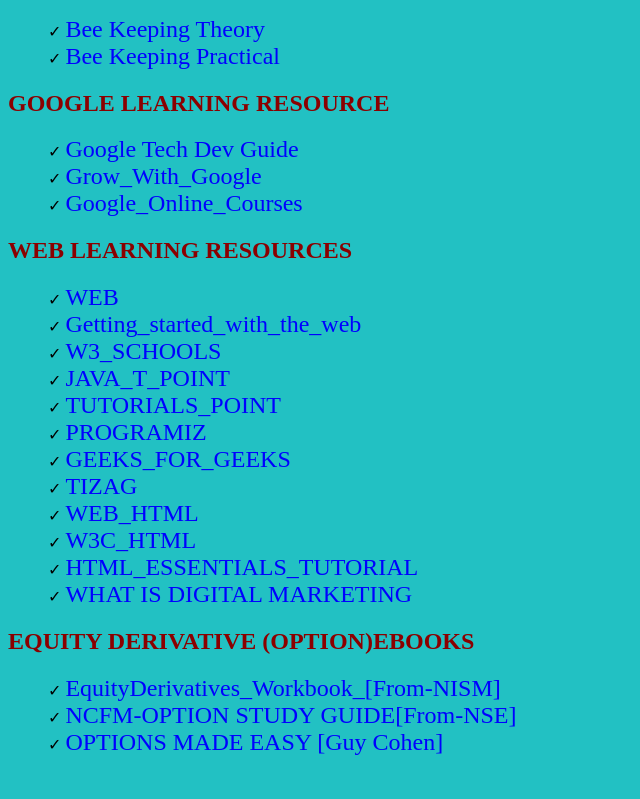
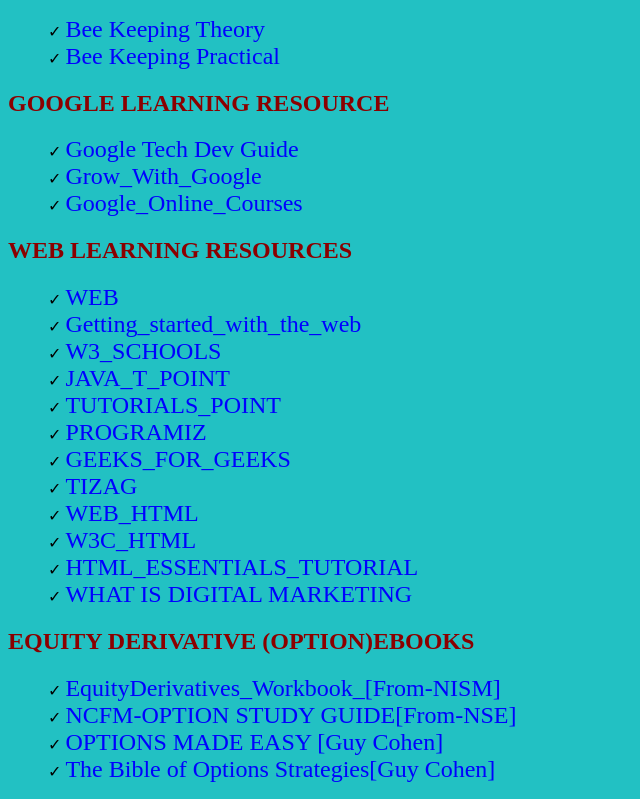
Before and after one commit to DEBABRATACHOUDHURY/InformationTechnology, a plain HTML site: page index.html in a window 1280 px wide. Shown: the part 948-1747 px from the top of the page, without its empty margins (0-640 px from the left). Before the commit the page ends 1720 px from the top, so only its background shows below. Drawn offline with Linux system fonts and the light colour scheme.

Commit message:
Update index.html

```diff
--- a/index.html
+++ b/index.html
@@ -97,6 +97,7 @@ ul li:before {
 	   <li><a href="EquityDerivatives_Workbook_[From-NISM].pdf" target="_blank">EquityDerivatives_Workbook_[From-NISM]</a></li>
 	   <li><a href="NCFM-OPTION STUDY GUIDE[From-NSE].pdf" target="_blank">NCFM-OPTION STUDY GUIDE[From-NSE]</a></li>
 	   <li><a href="OPTIONS MADE EASY [Guy Cohen].pdf" target="_blank">OPTIONS MADE EASY [Guy Cohen]</a></li>
+	    <li><a href="The Bible of Options Strategies[Guy Cohen].pdf" target="_blank">The Bible of Options Strategies[Guy Cohen]</a></li>
 	</ul>
 </body>
 </html>
```
